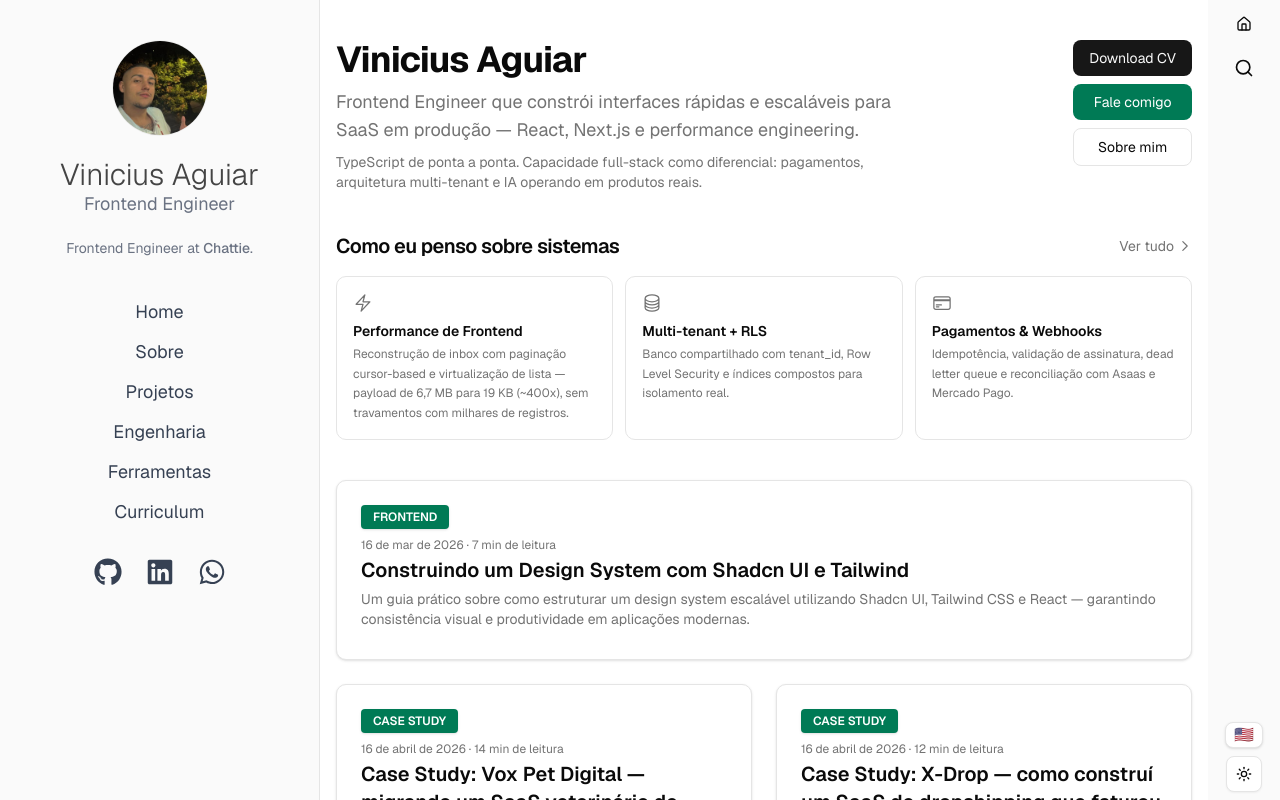
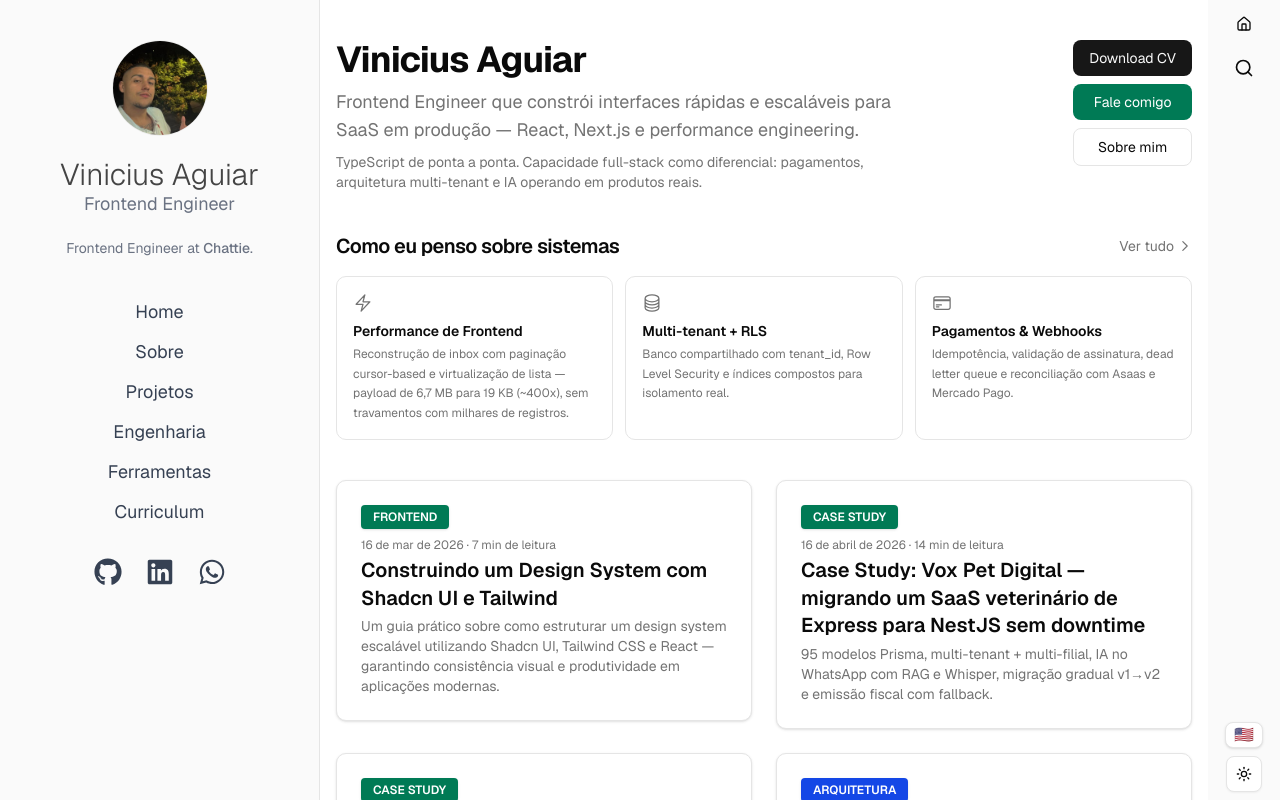
Before and after one commit to ViniAguiar1/viniciusaguiardev, a Next.js app: page /en in a window 1280 px wide. Shown: the top 800 px of the page. Built offline with nearby package versions, Linux system fonts and the light colour scheme.

Commit message:
fix(home): post em destaque ordena primeiro sem ocupar largura total
Co-Authored-By: Claude Fable 5 <noreply@anthropic.com>

```diff
--- a/app/[locale]/page.tsx
+++ b/app/[locale]/page.tsx
@@ -148,11 +148,7 @@ export default async function Home() {
         <div className="grid grid-cols-1 md:grid-cols-2 gap-6">
 
           {articles.map((article, index) => (
-            <FadeIn
-              key={article.slug}
-              delay={Math.min(index * 50, 200)}
-              className={cn(article.featured && "md:col-span-2")}
-            >
+            <FadeIn key={article.slug} delay={Math.min(index * 50, 200)}>
             <article
               className={cn(
                 "rounded-lg border border-border bg-card text-card-foreground shadow p-6 flex flex-col justify-between min-h-45 transition-transform hover:-translate-y-1 hover:shadow-lg relative cursor-pointer"
```
